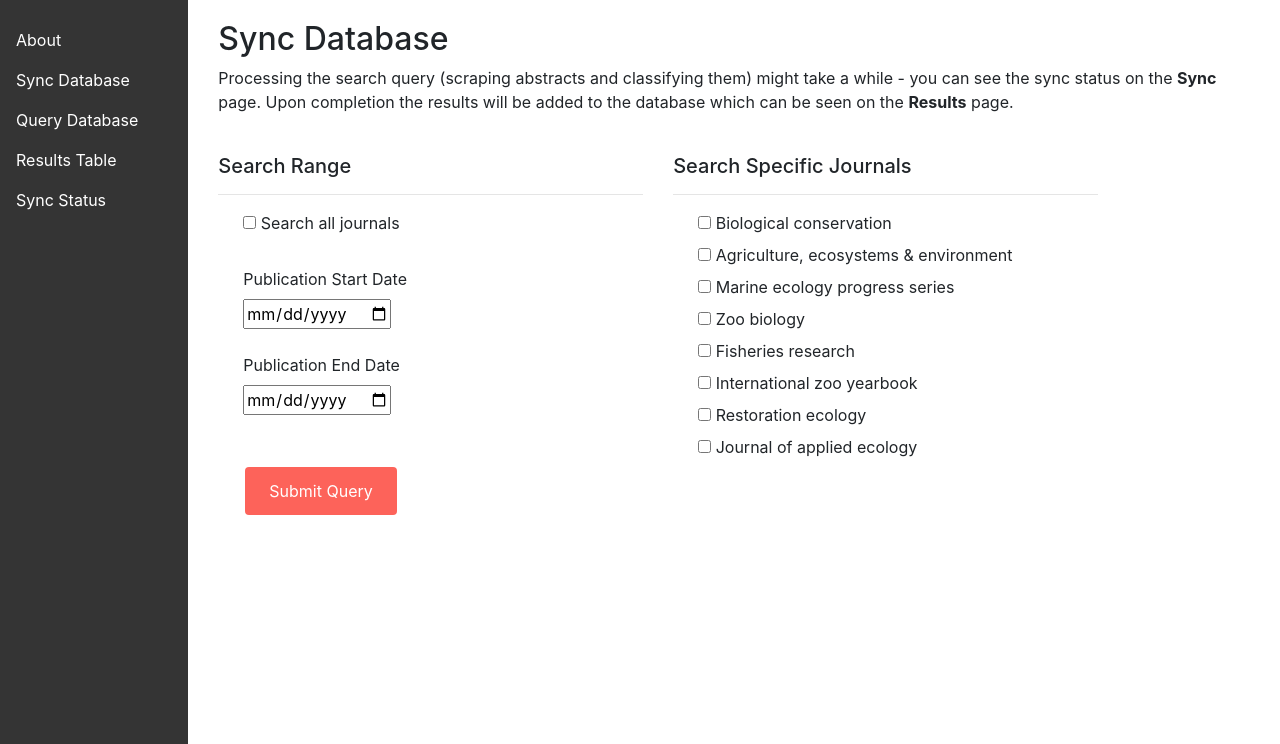
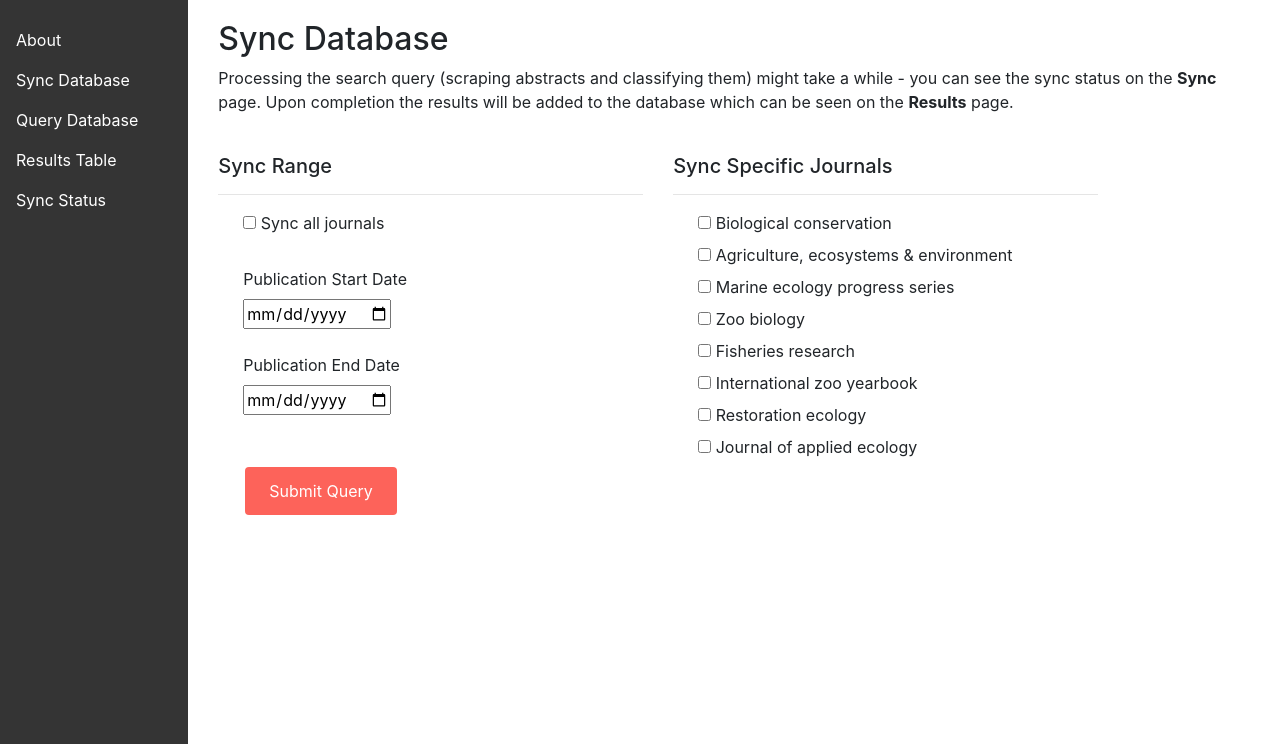
Before and after one commit to M4rukku/conservation_synthesis_github, a Flask app: page /search in a window 1280 px wide. Shown: the part 56-800 px from the top of the page. Run offline with Flask 2, Linux system fonts and the light colour scheme; some libraries are stand-ins or nearby versions.

Commit message:
Updated Naming on the Webpage

```diff
--- a/sources/frontend/app.py
+++ b/sources/frontend/app.py
@@ -34,7 +34,7 @@ def search():
     }
     criteria = {
         #'relevant_only': 'Return relevant articles only',
-        'all_journals': 'Search all journals'
+        'all_journals': 'Sync all journals'
     }
     return render_template('search.html', journal_name=get_journals(), dates=dates, criteria=criteria)
 
--- a/sources/frontend/templates/search.html
+++ b/sources/frontend/templates/search.html
@@ -12,12 +12,12 @@
         <form action="{{ url_for('handle_search_query') }}" method="POST" enctype="multipart/form-data">
             <div class="row">
                 <div class="col-md-5">
-                    <h5>Search Range</h5>
+                    <h5>Sync Range</h5>
                     <hr>
                     {% include 'components/criteria.html' %}
                 </div>
                 <div class="col-md-5">
-                    <h5>Search Specific Journals</h5>
+                    <h5>Sync Specific Journals</h5>
                     <hr>
                     {% include 'components/journals.html' %}
                 </div>
```
